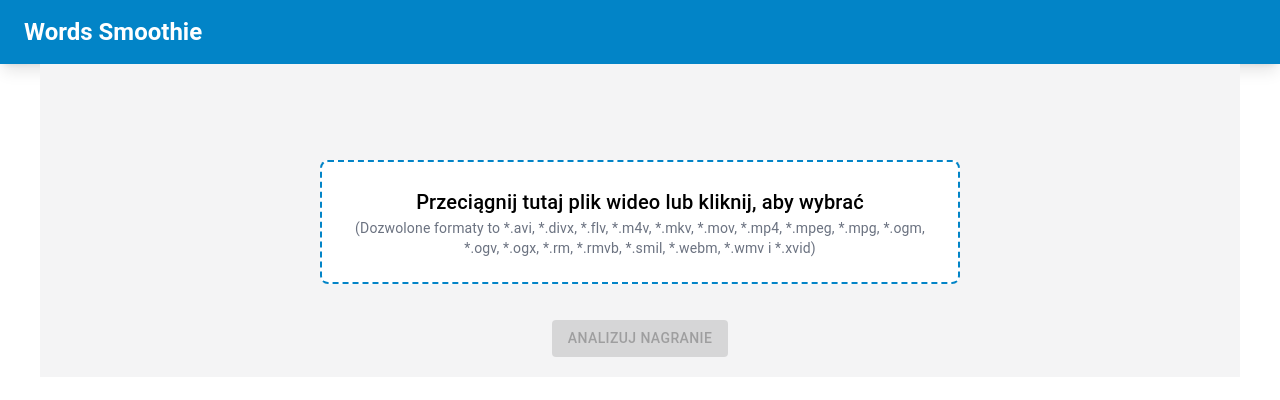
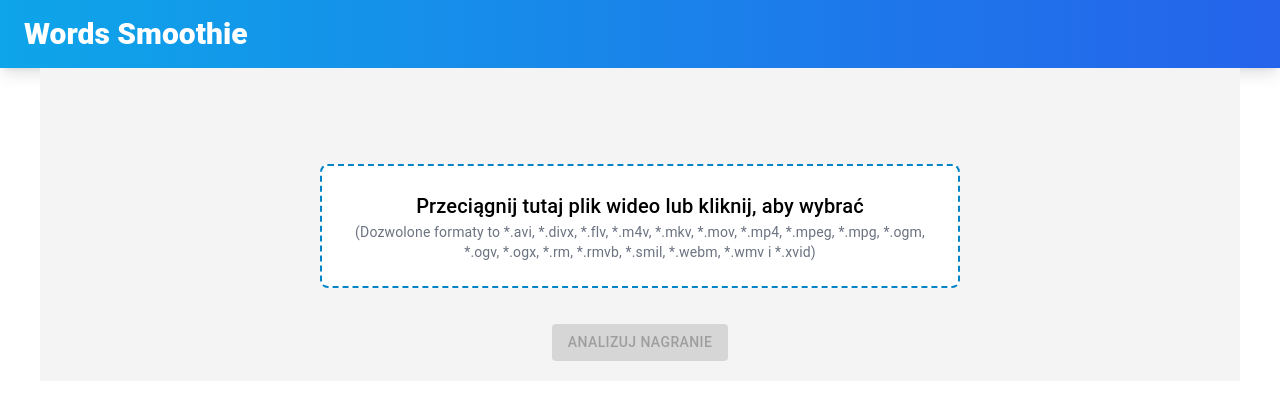
Before and after one commit to Hackathon-Krakow-2024/break-word-traps, a React (Vite) app in the folder frontend/: page / in a window 1280 px wide. Shown: the top 400 px of the page. Built offline with nearby package versions, Linux system fonts and the light colour scheme; no server answers.

Commit message:
Header styles improvements

```diff
--- a/frontend/src/components/Header/Header.tsx
+++ b/frontend/src/components/Header/Header.tsx
@@ -1,9 +1,9 @@
 export const Header = () => {
   return (
-    <header className='bg-sky-600 text-white shadow-lg'>
+    <header className='bg-gradient-to-r from-sky-500 to-blue-600 text-white shadow-lg'>
       <div className='container mx-auto flex items-center justify-between px-6 py-4'>
-        <div className='text-2xl font-bold'>
-          <a href='/' className='hover:text-gray-300'>
+        <div className='text-3xl font-extrabold'>
+          <a href='/' className='transition-colors duration-300 hover:text-gray-300'>
             Words Smoothie
           </a>
         </div>
```
